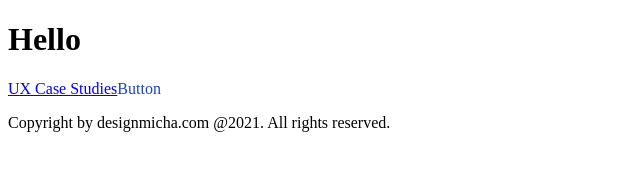
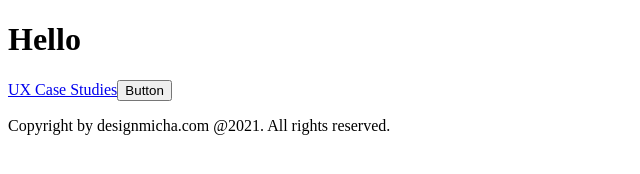
Before and after one commit to aksh1150/michael-profile, a Gatsby site: page / in a window 1280 px wide. Shown: the whole page, without its empty margins (0-640 px from the left). Built offline with nearby package versions, Linux system fonts and the light colour scheme; Gatsby itself is replaced by a stand-in of ours.

Commit message:
Create button

```diff
--- a/src/Components/molecules/Button/Button.jsx
+++ b/src/Components/molecules/Button/Button.jsx
@@ -1,3 +1,14 @@
 import React from "react"
 import { BaseLink } from "../../atoms"
 import "./Button.scss"
+
+const Button = ({ children }) => {
+  const btn = (
+    <BaseLink>
+      <button type="button">{children}</button>
+    </BaseLink>
+  )
+  return btn
+}
+
+export default Button
--- a/src/pages/index.js
+++ b/src/pages/index.js
@@ -9,9 +9,7 @@ const Home = () => {
       <h1>Hello</h1>
       <p>
         <Link to="/uxCaseStudy">UX Case Studies</Link>
-        <BaseLink link="/uxCaseStudy" internal>
-          Button
-        </BaseLink>
+        <Button>Button</Button>
       </p>
       <Footer />
     </div>
```
Also changed, not shown: 1 other file.
